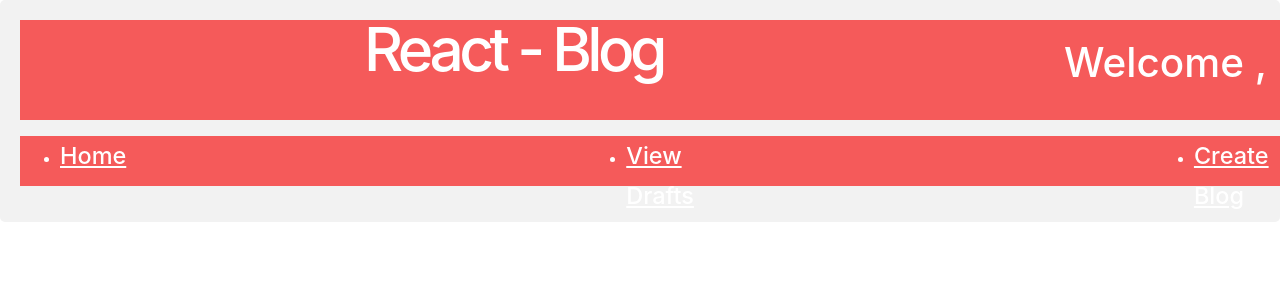
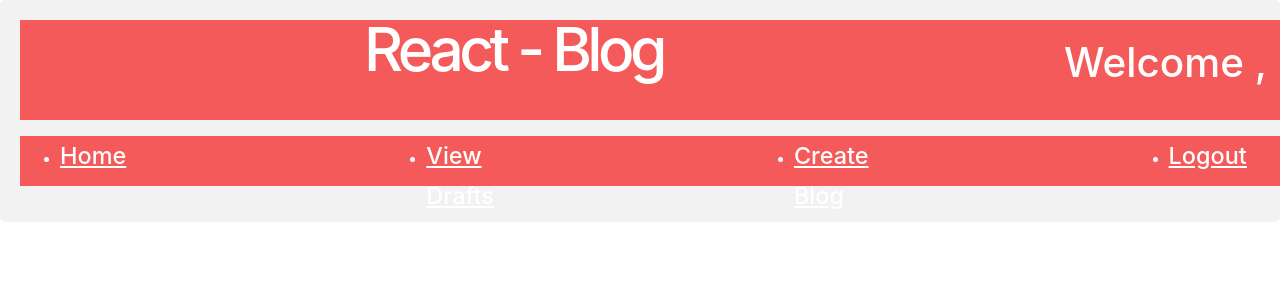
Before and after one commit to alish1999/React-Blog-Teqie, a React (Create React App) app in the folder frontend/: page /create in a window 1280 px wide. Shown: the top 300 px of the page. Built offline with nearby package versions, Linux system fonts and the light colour scheme.

Commit message:
implemented logout

```diff
--- a/frontend/public/style.css
+++ b/frontend/public/style.css
@@ -90,7 +90,7 @@
 font-weight: 500;
 font-size: 23.4608px;
 line-height: 40px;
-padding-right: 500px;
+padding-right: 300px;
 color: #FFFFFF;
 
 
--- a/frontend/src/Components/Navigator.tsx
+++ b/frontend/src/Components/Navigator.tsx
@@ -1,8 +1,10 @@
 import * as React from "react"
+import { useDispatch } from "react-redux"
 import { Link } from "react-router-dom"
 
 export default function Navigator()
 {
+    const dispatch = useDispatch();
     return(
     <ul className="navBar--navigator">
          <li >
@@ -14,6 +16,9 @@
         <li >
             <Link className="navigator--text" to="/create">Create Blog</Link>
         </li>
+        <li >
+            <Link className="navigator--text" onClick={() => dispatch({type:"LOGOUT"})} to="/">Logout</Link>
+        </li>
 
 
 
```
